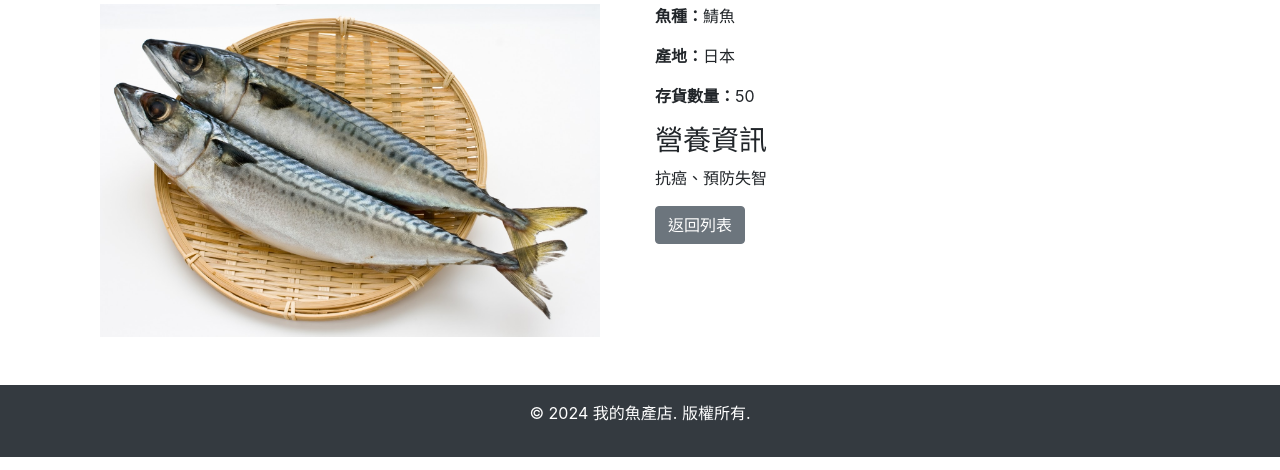
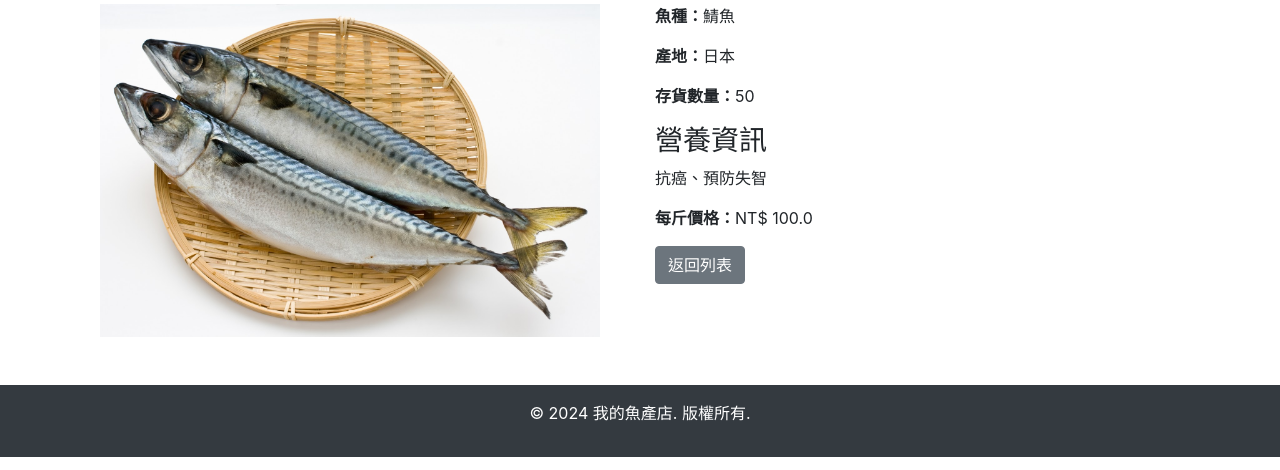
Before and after one commit to yikkchen/myfishshop, a Flask app: page /fish/1 in a window 1280 px wide. Shown: the part 202-672 px from the top of the page. Run offline with Flask 3, Linux system fonts and the light colour scheme; some libraries are stand-ins or nearby versions.

Commit message:
Update price

```diff
--- a/app.py
+++ b/app.py
@@ -22,21 +22,32 @@ with app.app_context():
                 origin='日本',
                 stock_quantity=50,
                 image_url='/static/images/mackerel.jpg',
-                nutritional_info='抗癌、預防失智'
+                nutritional_info='抗癌、預防失智',
+                price_per_kg=100.0  # 每斤價格設定為 100
             ),
             FishProduct(
                 fish_type='鮭魚',
                 origin='挪威',
                 stock_quantity=20,
                 image_url='/static/images/salmon.jpg',
-                nutritional_info='富含Omega-3脂肪酸、維生素D，以及優質蛋白質，有助調節生理機能、促進新陳代謝'
+                nutritional_info='富含Omega-3脂肪酸、維生素D，以及優質蛋白質，有助調節生理機能、促進新陳代謝',
+                price_per_kg=250.0  # 每斤價格設定為 250
             ),
             FishProduct(
                 fish_type='鯛魚',
                 origin='台灣',
                 stock_quantity=100,
                 image_url='/static/images/sea_bream.jpg',
-                nutritional_info='魚肉蛋白纖維細，咀嚼後好消化吸收。而且鯛魚的蛋白質能提供人體無法合成的9種必需胺基酸，幫助人體肌肉生長及合成免疫蛋白，有助於維持免疫力，而攝取蛋白質能增加飽足感並降低食慾，對於減肥、維持體重的人來說，幫助很大'
+                nutritional_info='魚肉蛋白纖維細，咀嚼後好消化吸收。而且鯛魚的蛋白質能提供人體無法合成的9種必需胺基酸，幫助人體肌肉生長及合成免疫蛋白，有助於維持免疫力，而攝取蛋白質能增加飽足感並降低食慾，對於減肥、維持體重的人來說，幫助很大',
+                price_per_kg=180.0  # 每斤價格設定為 180
+            ),
+            FishProduct(
+                fish_type='牡蠣',
+                origin='台灣王功',
+                stock_quantity=80,
+                image_url='/static/images/oyster.jpg',
+                nutritional_info='補鈣',
+                price_per_kg=300.0  # 每斤價格設定為 300
             ),
         ]
         db.session.bulk_save_objects(sample_fishes)
@@ -53,7 +64,8 @@ def create_fish():
         origin=data.get('產地'),
         stock_quantity=data.get('存貨數量'),
         image_url=data.get('圖片URL'),
-        nutritional_info=data.get('營養資訊')
+        nutritional_info=data.get('營養資訊'),
+        price_per_kg=data.get('每斤價格')  # 新增每斤價格欄位
     )
     db.session.add(new_fish)
     db.session.commit()
@@ -81,6 +93,7 @@ def update_fish(fish_id):
     fish.stock_quantity = data.get('存貨數量', fish.stock_quantity)
     fish.image_url = data.get('圖片URL', fish.image_url)
     fish.nutritional_info = data.get('營養資訊', fish.nutritional_info)
+    fish.price_per_kg = data.get('每斤價格', fish.price_per_kg)  # 更新每斤價格
     db.session.commit()
     return jsonify(fish.to_dict())
 
--- a/templates/fish_detail.html
+++ b/templates/fish_detail.html
@@ -24,7 +24,7 @@
 
                 <h3>營養資訊</h3>
                 <p>{{ fish.nutritional_info }}</p>
-
+                <p class="card-text"><strong>每斤價格：</strong>NT$ {{ fish.price_per_kg }}</p> <!-- 顯示每斤價格 -->
                 <a href="{{ url_for('index') }}" class="btn btn-secondary">返回列表</a>
             </div>
         </div>
--- a/templates/index.html
+++ b/templates/index.html
@@ -15,6 +15,7 @@
                     <h5 class="card-title">{{ fish.fish_type }}</h5>
                     <p class="card-text"><strong>產地：</strong>{{ fish.origin }}</p>
                     <p class="card-text"><strong>存貨數量：</strong>{{ fish.stock_quantity }}</p>
+                    <p class="card-text"><strong>每斤價格：</strong>NT$ {{ fish.price_per_kg }}</p>  <!-- 顯示每斤價格 -->
 
                     <!-- 顯示營養資訊的 "查看更多" 按鈕 -->
                     <button class="btn btn-info" onclick="toggleNutritionalInfo({{ fish.id }})">查看營養資訊</button>
```
Also changed, not shown: models.py (+5 -2 lines), instance/fish.db, static/images/oyster.jpg (added), 2 other files.
